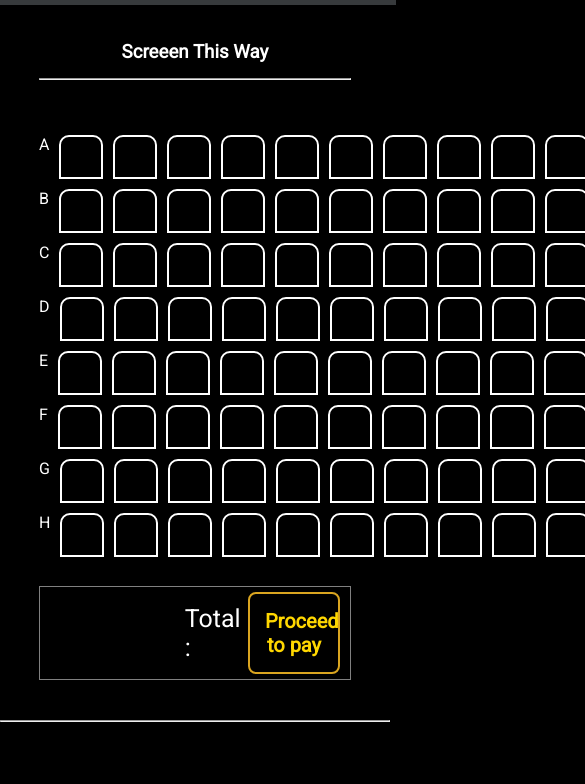
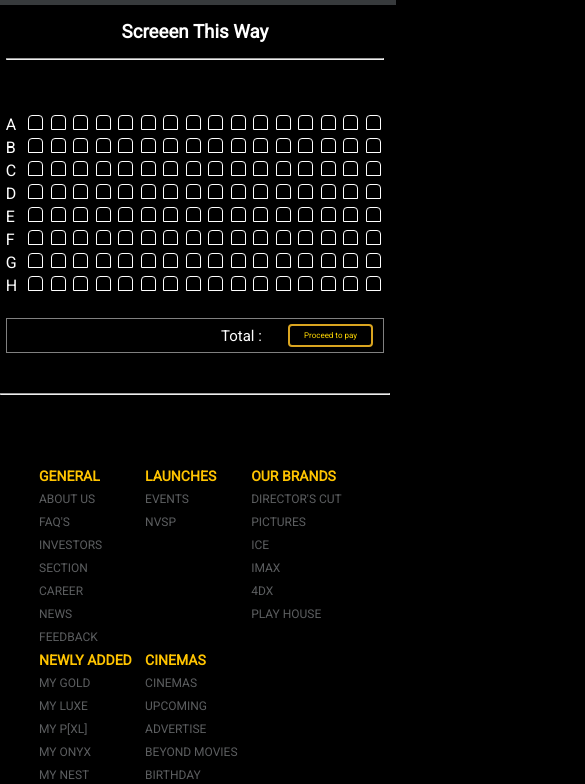
Before and after one commit to Shubham7671/MovieNight.com, a plain HTML site: page seatAllocation.html in a window 390 px wide. Shown: the part 59-843 px from the top of the page, 585 px wide, since content can reach past the window. Drawn offline with Linux system fonts and the light colour scheme; no server answers.

Commit message:
seat allotment mobile view

```diff
--- a/seatAllocation.html
+++ b/seatAllocation.html
@@ -91,7 +91,8 @@
             font-size: 25px;
 
         }
-        #s_btn{
+
+        #s_btn {
             padding: 15px;
             width: 20%;
             border: 2px solid goldenrod;
@@ -104,11 +105,59 @@
             text-align: center;
 
         }
-        #s_btn:hover{
+
+        #s_btn:hover {
             background-color: goldenrod;
             color: black;
         }
 
+        @media screen and (max-width:750px) {
+            .seat-container {
+                width: 97%;
+
+                margin-top: 80px;
+
+            }
+
+            .col {
+                border: 1px solid white;
+                width: 13px;
+                height: 13px;
+                border-top-left-radius: 4px;
+                border-top-right-radius: 4px;
+
+            }
+
+            .row {
+
+                gap: 4px;
+
+                margin-bottom: 4px;
+            }
+            .seats-selected {
+            padding: 3px;
+            width: 13px;
+            height: 13px;
+            font-size: 7px;
+            font-weight: 300;
+            border-top-left-radius: 4px;
+            border-top-right-radius: 4px;
+        }
+        #s_btn {
+            padding: 5px;
+            width: 20%;
+
+            border-radius: 4px;
+            text-decoration: none;
+            font-size: 8px;
+            font-weight: 400;
+
+        }
+        #total {
+            font-size: 15px;
+        }
+
+        }
     </style>
 
 
@@ -140,7 +189,7 @@
         <div id="seats">
 
         </div>
- <br>
+        <br>
         <div class="seat-info">
             <div class="selected-seats">
 
@@ -260,22 +309,22 @@
         }
         let total = document.getElementById("total")
         total.textContent = `Total : ${seats.length * 199}`
-        let seats_data=document.getElementsByClassName("seats-selected");
-       let ans= storeSeatdata(seats_data);
-       localStorage.setItem("seats",JSON.stringify(ans));
+        let seats_data = document.getElementsByClassName("seats-selected");
+        let ans = storeSeatdata(seats_data);
+        localStorage.setItem("seats", JSON.stringify(ans));
 
     }
-    function storeSeatdata(seats_data){
-        let bag="";
-      for(let i=0;i<seats_data.length;i++){
-        bag+=seats_data[i].textContent+" , "
-      }
-      return bag;
+    function storeSeatdata(seats_data) {
+        let bag = "";
+        for (let i = 0; i < seats_data.length; i++) {
+            bag += seats_data[i].textContent + " , "
+        }
+        return bag;
 
     }
 
     let table = document.getElementById("seats");
-    let arr=[]
+    let arr = []
 
     createSeats()
 
@@ -285,8 +334,8 @@
         e.addEventListener('click', (el) => {
 
             el.target.classList.toggle("selected")
-            let seats=`${el.target.parentNode.value}/${el.target.getAttribute("data-id")}`
-            if(arr.indexOf(seats)==-1){
+            let seats = `${el.target.parentNode.value}/${el.target.getAttribute("data-id")}`
+            if (arr.indexOf(seats) == -1) {
                 arr.push(`${el.target.parentNode.value}/${el.target.getAttribute("data-id")}`)
             }
 
```
